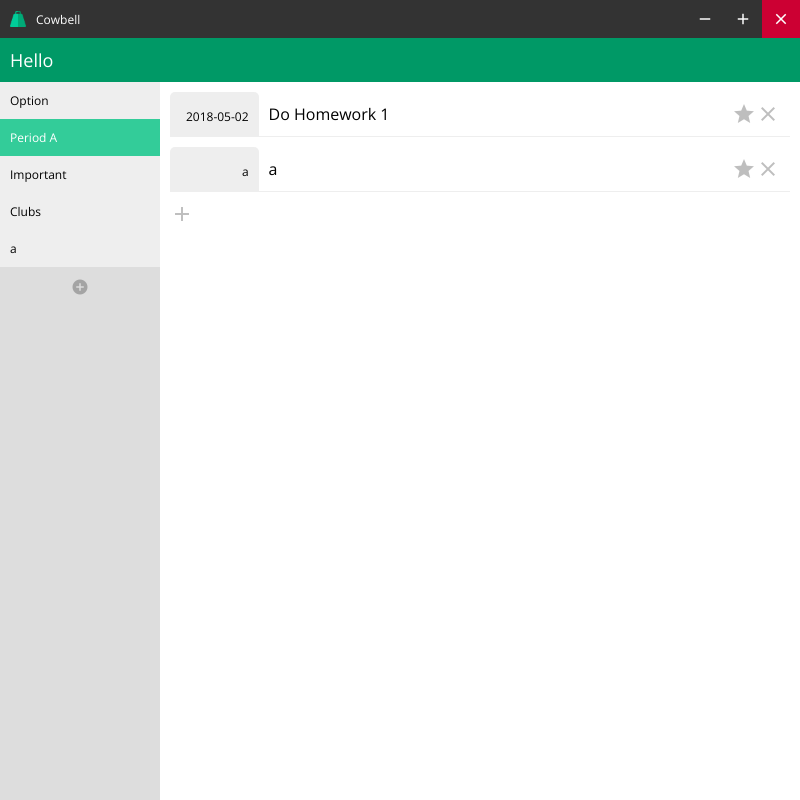
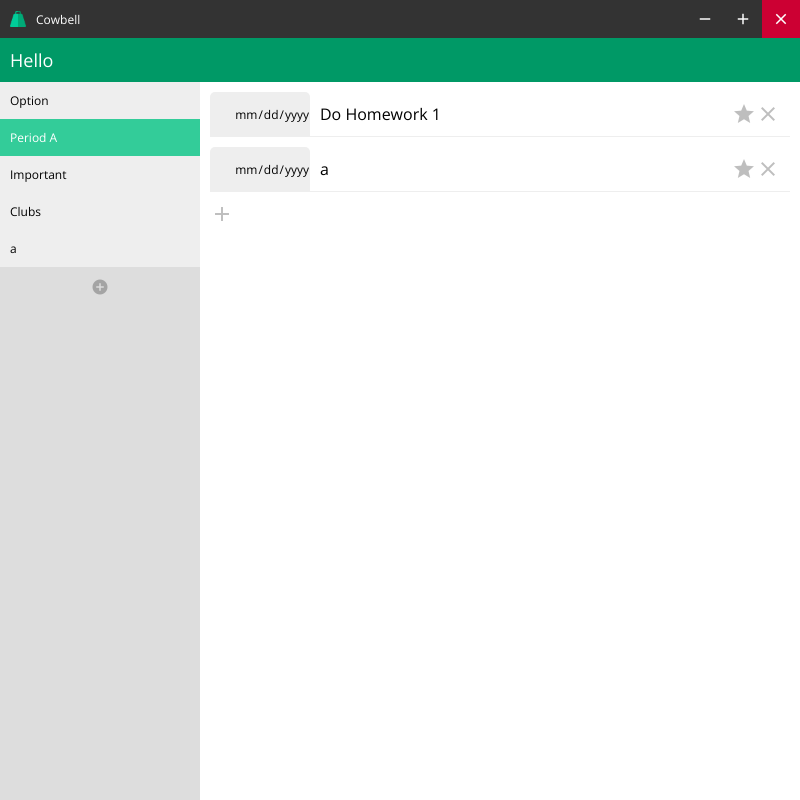
Before and after one commit to Nichodon/cowbell, an Electron app: page index.html in a window 800 px wide. Drawn offline with nearby package versions, Linux system fonts and the light colour scheme.

Commit message:
make items editable

```diff
--- a/index.html
+++ b/index.html
@@ -23,7 +23,7 @@
             <div class="main">
                 <div class="selector">
                     <div id="project">
-                        <p>Option</p>
+                        <p onclick="select(this)">Option</p>
                         <p class="selected">Period A</p>
                         <p>Important</p>
                         <p>Clubs</p>
@@ -35,10 +35,10 @@
                 <div class="column">
                     <div id="category">
                         <div class="item">
-                            <p class="date">2018-05-02</p>
+                            <input type="date" class="date" required="required">
                             <div class="body">
                                 <div class="buttons">
-                                    <h2>Do Homework 1</h2>
+                                    <h2 contenteditable="true" oninput="console.log(this)">Do Homework 1</h2>
                                     <i class="material-icons">star</i>
                                     <i class="material-icons">clear</i>
                                 </div>
--- a/item.js
+++ b/item.js
@@ -10,6 +10,7 @@ class Category {
     constructor(title) {
         this.title = title
         this.items = []
+        this.select
     }
 
     addItem(i) {
@@ -29,14 +30,15 @@ class Project {
 }
 
 let projects = []
-const remote = require('electron').remote;
+let current
+const remote = require('electron').remote
 
 function min() {
     remote.getCurrentWindow().minimize()
 }
 function max() {
     let window = remote.getCurrentWindow()
-    window.isMaximized() ? window.unmaximize() : window.maximize();
+    window.isMaximized() ? window.unmaximize() : window.maximize()
 }
 function destroy() {
     remote.getCurrentWindow().close()
@@ -44,6 +46,18 @@ function destroy() {
 
 function addProject(p) {
     projects.push(p)
+}
+
+function select(e) {
+    c
+}
+
+function index(e) {
+    let i = 0
+    while((e = e.previousSibling) != null) {
+        i++
+    }
+    return i
 }
 
 function updateCategory(c) {
@@ -57,9 +71,9 @@ function updateCategory(c) {
         let item = document.createElement('div')
         item.classList.add('item')
 
-        let date = document.createElement('p')
+        let date = document.createElement('input')
+        date.type = 'date'
         date.classList.add('date')
-        date.innerHTML = j.date
         item.appendChild(date)
 
         let body = document.createElement('div')
@@ -98,9 +112,11 @@ function updateProject(p) {
 
         let title = document.createElement('p')
         title.innerHTML = j.title
+        j.select = title
 
         div.appendChild(title)
     }
+    current = p.categories[0]
 }
 
 let c = new Category('a')
--- a/styles.css
+++ b/styles.css
@@ -11,8 +11,23 @@ html,
 body {
     height: 100%;
 }
-p {
+p,
+input {
     font-size: 12px;
+}
+*:focus {
+    outline: none;
+}
+input[type=date]::-webkit-inner-spin-button {
+    -webkit-appearance: none;
+    display: none;
+}
+input[type=date]::-webkit-calendar-picker-indicator {
+    -webkit-appearance: none;
+    display: none;
+}
+input[type=date] {
+    border: none;
 }
 i {
     vertical-align: middle;
@@ -53,8 +68,8 @@ i {
 .selector {
     background-color: #ddd;
     display: flex;
+    flex: 0 0 200px;
     flex-direction: column;
-    width: 200px;
 }
 #project {
     display: flex;
@@ -103,10 +118,8 @@ i {
     background-color: #eee;
     border-top-left-radius: 5px;
     border-top-right-radius: 5px;
-    font-size: 12px;
-    padding: 16px 10px 10px 10px;
+    flex: 0 0 100px;
     text-align: right;
-    width: 80px;
 }
 .body {
     display: flex;
```
